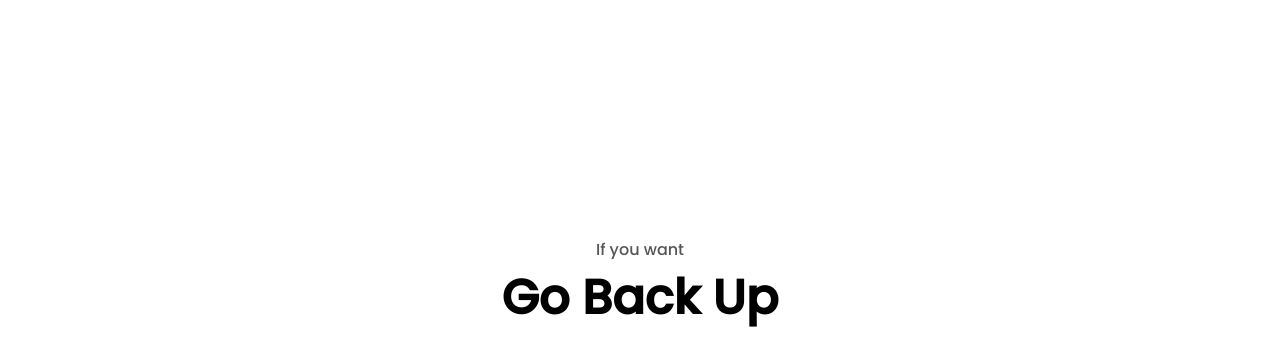
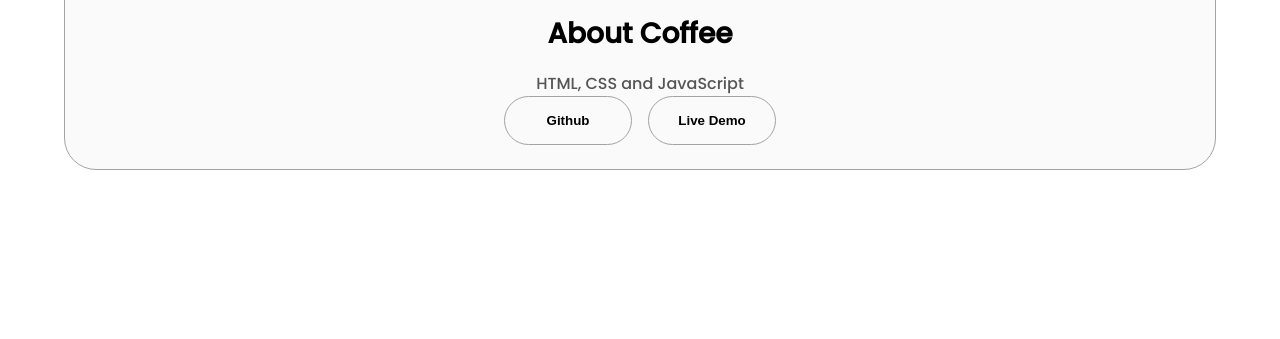
Before and after one commit to Sunnynothere/Portfolio-Web-Developer, a plain HTML site: page index.html in a window 1280 px wide. Shown: the part 3583-3922 px from the top of the page. Drawn offline with Linux system fonts and the light colour scheme.

Commit message:
Duck Coffee Project

```diff
--- a/index.html
+++ b/index.html
@@ -249,13 +249,13 @@
                         class="project-img">
                     </div>
                     <h2 class="experience-sub-title project-title">About Coffee</h2>
-                    <p class="section__text__p1">Project in progress.</p>
-                    <!-- <div class="btn-container">
+                    <p class="section__text__p1">HTML, CSS and JavaScript</p>
+                    <div class="btn-container">
                         <button class="btn btn-color-2 project-btn"
-                        onclick="location.href=''">Github</button>
+                        onclick="location.href='https://github.com/Sunnynothere/Duck-coffee'">Github</button>
                         <button class="btn btn-color-2 project-btn"
-                        onclick="location.href=''">Live Demo</button>
-                    </div> -->
+                        onclick="location.href='https://sunnynothere.github.io/Duck-coffee/'">Live Demo</button>
+                    </div>
                 </div>
             </div>
         </div>
```
Also changed, not shown: mediaqueries.css (line endings or trailing spaces), script.js (line endings or trailing spaces), style.css (line endings or trailing spaces), 1 other file.
